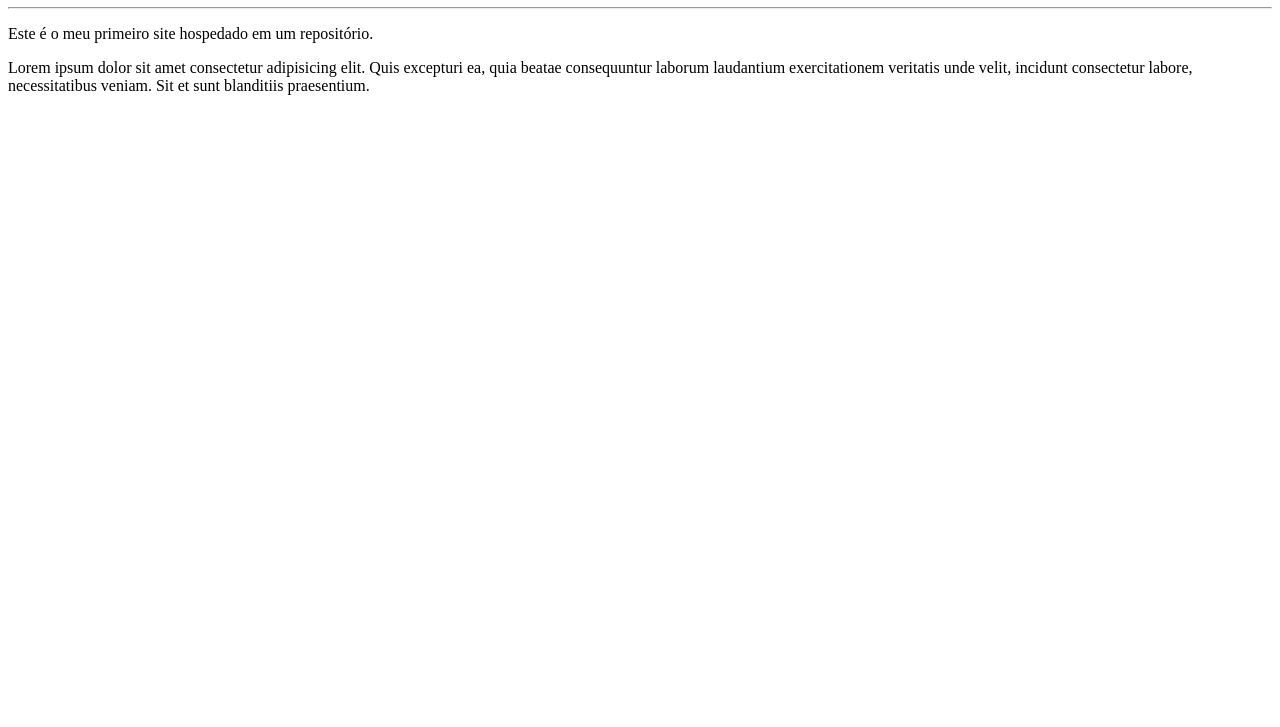
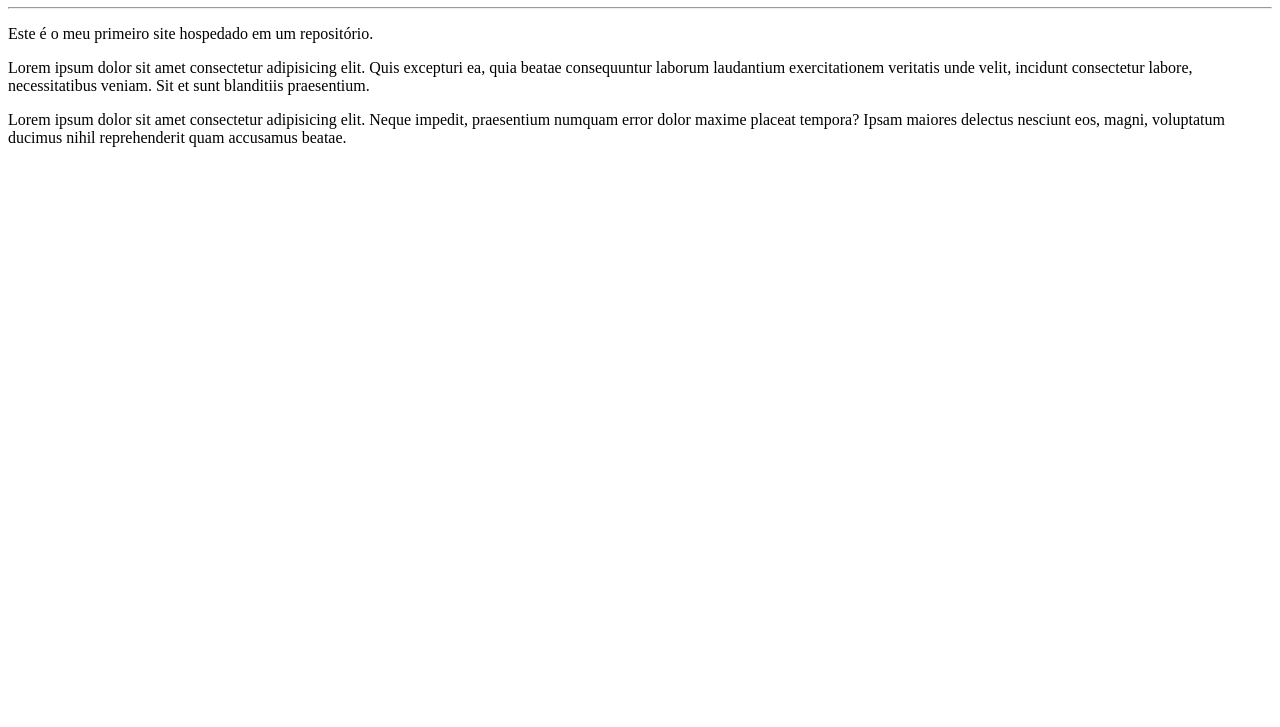
Before and after one commit to clovis-rolemberg/cursoemvideo_github, a plain HTML site: page site-exemplo/index.html in a window 1280 px wide. Shown: the part 73-800 px from the top of the page. Drawn offline with Linux system fonts and the light colour scheme.

Commit message:
adicionei um parágrafo

```diff
--- a/site-exemplo/index.html
+++ b/site-exemplo/index.html
@@ -10,5 +10,6 @@
     <hr>
     <p>Este é o meu primeiro site hospedado em um repositório.</p>
     <p>Lorem ipsum dolor sit amet consectetur adipisicing elit. Quis excepturi ea, quia beatae consequuntur laborum laudantium exercitationem veritatis unde velit, incidunt consectetur labore, necessitatibus veniam. Sit et sunt blanditiis praesentium.</p>
+    <p>Lorem ipsum dolor sit amet consectetur adipisicing elit. Neque impedit, praesentium numquam error dolor maxime placeat tempora? Ipsam maiores delectus nesciunt eos, magni, voluptatum ducimus nihil reprehenderit quam accusamus beatae.</p>
 </body>
 </html>
```
